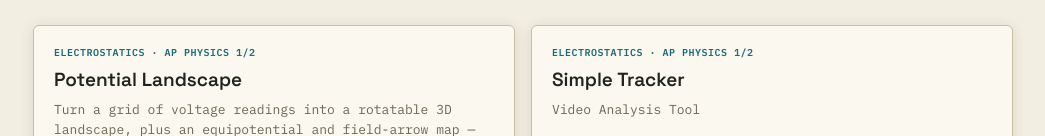
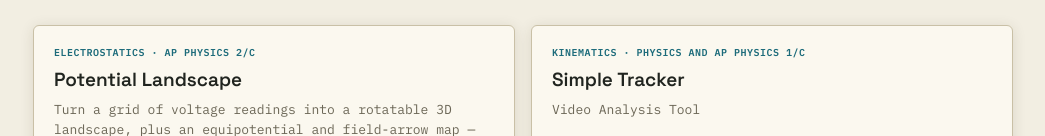
Before and after one commit to BuchananGCSC/physics-toolkit, a plain HTML site: page index.html in a window 1280 px wide. Shown: the part 174-310 px from the top of the page, without its empty margins (117-1162 px from the left). Drawn offline with Linux system fonts and the light colour scheme.

Commit message:
Update tags for potential landscape and simple tracker

```diff
--- a/index.html
+++ b/index.html
@@ -129,7 +129,7 @@
   <div class="grid">
 
     <a class="card" href="./potential-landscape/">
-      <span class="tag">Electrostatics &middot; AP Physics 1/2</span>
+      <span class="tag">Electrostatics &middot; AP Physics 2/C</span>
       <h2>Potential Landscape</h2>
       <p>Turn a grid of voltage readings into a rotatable 3D landscape, plus an equipotential and field-arrow map &mdash; hills for positive potential, valleys for negative.</p>
       <span class="go">Open the app
@@ -138,7 +138,7 @@
     </a>
 
     <a class="card" href="./SimpleTrack/">
-      <span class="tag">Electrostatics &middot; AP Physics 1/2</span>
+      <span class="tag">Kinematics &middot; Physics and AP Physics 1/C</span>
       <h2>Simple Tracker</h2>
       <p>Video Analysis Tool</p>
       <span class="go">Open the app
```
